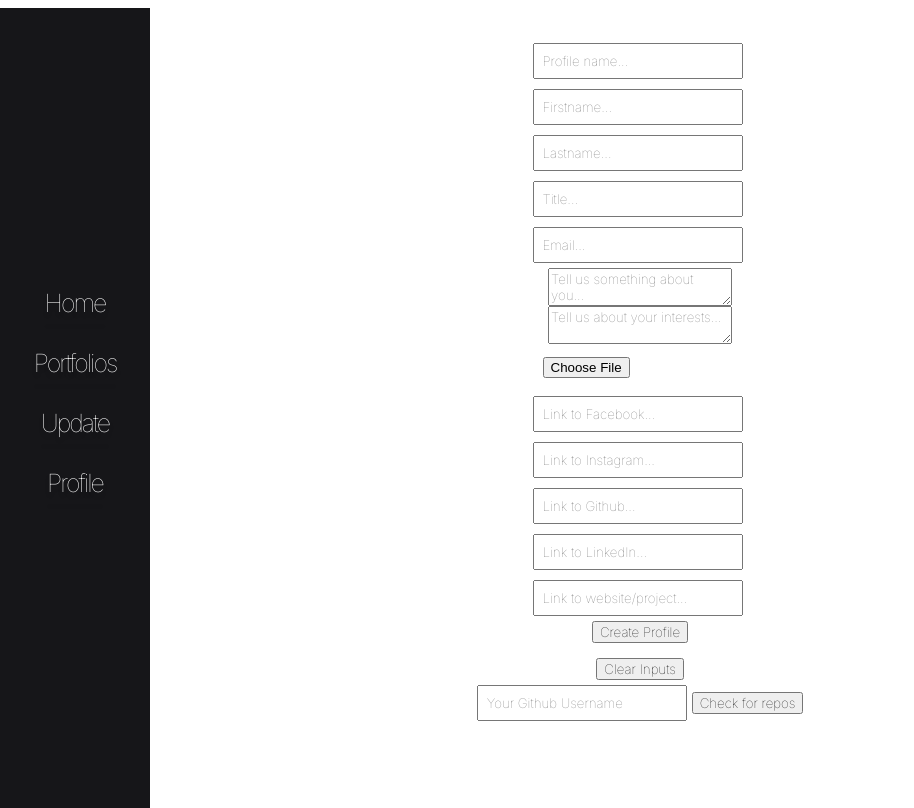
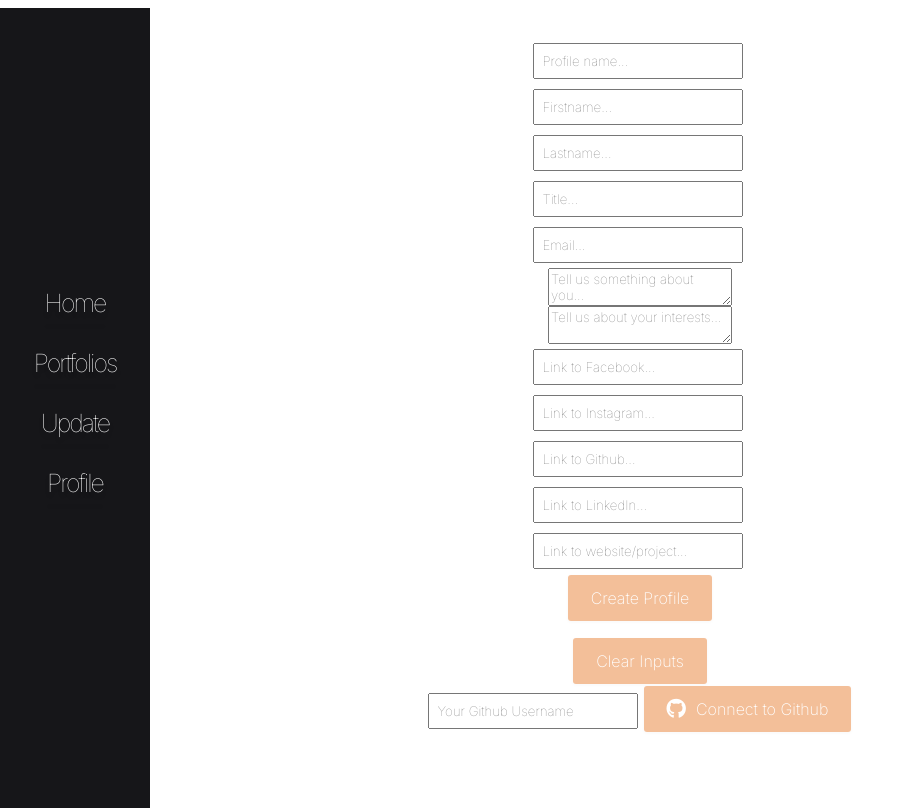
Before and after one commit to ChristopherHearne/Nuxt3-Project, a Nuxt app: page /update in a window 1280 px wide. Shown: the whole page, without its empty margins (0-914 px from the left). Built offline with nearby package versions, Linux system fonts and the light colour scheme.

Commit message:
Added button and oauth link for github authentication

```diff
--- a/components/FormSection.vue
+++ b/components/FormSection.vue
@@ -3,13 +3,13 @@
     <form @submit.prevent="handleSubmit" class="input-container">
       <div class="profile-name">
         <input
-          :class="{error: error.set}"
+          :class="{ error: error.set }"
           placeholder="Profile name..."
           type="text"
           v-model="profileInfo.profileName"
           required
         />
-        <div class="error-msg" v-if="error.set">{{error.message}}</div>
+        <div class="error-msg" v-if="error.set">{{ error.message }}</div>
       </div>
       <input
         placeholder="Firstname..."
@@ -31,7 +31,7 @@
         placeholder="Tell us about your interests..."
         v-model="profileInfo.interests"
       ></textarea>
-      <input placeholder="Avatar" type="file" @change="profileInfo.avatar" />
+      <!-- <input placeholder="Avatar" type="file" @change="profileInfo.avatar" /> -->
       <input
         placeholder="Link to Facebook..."
         type="url"
@@ -58,16 +58,38 @@
         v-model="profileInfo.website"
       />
       <button type="submit">Create Profile</button>
-      <div v-if="post.success" class="success-msg">{{post.message}}</div>
+      <div v-if="post.success" class="success-msg">{{ post.message }}</div>
     </form>
     <button @click="getProfiles">Clear Inputs</button>
     <div class="github-container">
       <input placeholder="Your Github Username" v-model="gitHubUser" />
-      <button @click="getRepos">Check for repos</button>
+      <button @click="getGithubURL(from)">
+        <i class="fa-brands fa-github"></i>
+        Connect to Github
+      </button>
       <div class="github-message"></div>
     </div>
   </div>
 </template>
+<script setup>
+const runTimeConfig = useRuntimeConfig();
+
+const from = "/";
+
+
+const getGithubURL = (from) => {
+  const rootURL = "https://github.com/login/oauth/authorize";
+  const options = {
+    client_id: runTimeConfig.public.GITHUB_OAUTH_CLIENT_ID,
+    redirect_uri: runTimeConfig.public.GITHUB_OAUTH_REDIRECT,
+    scope: "user:email",
+    state: from,
+  };
+
+  const qs = new URLSearchParams(options);
+  return window.location.assign(`${rootURL}?${qs.toString()}`);
+};
+</script>
 <script>
 export default {
   name: "Update",
@@ -79,12 +101,12 @@ export default {
       profiles: [],
       error: {
         set: false,
-        message: null
+        message: null,
       },
       post: {
         success: false,
         message: null,
-      }
+      },
     };
   },
   methods: {
@@ -99,22 +121,26 @@ export default {
       const response = await fetch("http://localhost:10157/api/Profile", {
         method: "POST",
         body: form_data,
-      }).catch(err => console.log(err));
+      }).catch((err) => console.log(err));
 
-      if(!response.ok){
-        const request = await response.json()
-        console.log(`Server responded with ${response.status}: ${request.Error[0]}`)
-        this.error.message = request.Error[0]
-        this.error.set = true
-        console.log(this.error)
-        return
+      if (!response.ok) {
+        const request = await response.json();
+        console.log(
+          `Server responded with ${response.status}: ${request.Error[0]}`
+        );
+        this.error.message = request.Error[0];
+        this.error.set = true;
+        console.log(this.error);
+        return;
       }
 
-      const results = await response.json()
-      console.log(`Success: User ${results.profileName} was created with a status of ${response.status}`)
-      this.post.success = true
-      this.post.message = `${results.profileName} was created and added to the database successfully`
-      return results
+      const results = await response.json();
+      console.log(
+        `Success: User ${results.profileName} was created with a status of ${response.status}`
+      );
+      this.post.success = true;
+      this.post.message = `${results.profileName} was created and added to the database successfully`;
+      return results;
     },
     async getRepos() {
       const response = await fetch(
@@ -130,7 +156,7 @@ export default {
       this.repos = results;
     },
     async getProfiles() {
-      const response = await fetch("http://localhost:10157/api/Profile")
+      const response = await fetch("http://localhost:10157/api/Profile");
       const results = await response.json();
       console.log(results);
     },
@@ -138,9 +164,6 @@ export default {
 };
 </script>
 <style scoped>
-*{
-  font-family: 'Inter', sans-serif;
-}
 .input-container {
   width: 50%;
   padding: 15px;
@@ -174,28 +197,73 @@ button {
   font-weight: 100;
 }
 
-button{
+button {
   cursor: pointer;
 }
 
-.error-msg{
+.error-msg {
   color: red;
   font-size: 15px;
   font-weight: 400;
 }
 
-.error{
+.error {
   border-color: red;
 }
 
-.profile-name{
+.profile-name {
   display: inline-block;
 }
 
-.success-msg{
+.success-msg {
   font-weight: 100;
   font-size: 1.5em;
   color: lightgreen;
   margin: 0 auto;
 }
+
+/* CSS */
+button {
+  align-items: center;
+  background-clip: padding-box;
+  background-color: #f3bf99;
+  border: 1px solid transparent;
+  border-radius: 0.25rem;
+  box-shadow: rgba(0, 0, 0, 0.02) 0 1px 3px 0;
+  box-sizing: border-box;
+  color: #fff;
+  cursor: pointer;
+  display: inline-flex;
+  font-size: 16px;
+  font-weight: 200;
+  justify-content: center;
+  line-height: 1.25;
+  margin: 0;
+  min-height: 3rem;
+  padding: calc(0.875rem - 1px) calc(1.5rem - 1px);
+  position: relative;
+  text-decoration: none;
+  transition: all 250ms;
+  user-select: none;
+  -webkit-user-select: none;
+  touch-action: manipulation;
+  vertical-align: baseline;
+  width: auto;
+}
+
+button:hover,
+button:focus {
+  background-color: #f3bf99;
+  box-shadow: rgba(0, 0, 0, 0.1) 0 4px 12px;
+}
+
+button:hover {
+  transform: translateY(-1px);
+}
+
+button:active {
+  background-color: #c85000;
+  box-shadow: rgba(0, 0, 0, 0.06) 0 2px 4px;
+  transform: translateY(0);
+}
 </style>
--- a/components/InfoSection.vue
+++ b/components/InfoSection.vue
@@ -1,7 +1,7 @@
 <template lang="">
   <div class="info--container">
       <div class="info--text">
-          <img :src="profile.avatar" class="info--image"/>
+          <!-- <img :src="profile.avatar" class="info--image"/> -->
           <h2 class="info--header">{{`${profile.firstName} ${profile.lastName}`}}</h2>
           <h4 class="info--jobtitle">{{profile.title}}</h4>
           <span class="info--website">{{profile.website}}</span>
--- a/nuxt.config.ts
+++ b/nuxt.config.ts
@@ -7,7 +7,12 @@ export default defineNuxtConfig({
 	  ],
 
 	  runtimeConfig: {
-		AUTH_TOKEN_KEY: process.env.AUTH_TOKEN
+		public: {
+			AUTH_TOKEN_KEY: process.env.AUTH_TOKEN,
+			GITHUB_OAUTH_CLIENT_ID: process.env.GITHUB_OAUTH_CLIENT_ID,
+			GITHUB_OAUTH_SECRET: process.env.GITHUB_OAUTH_SECRET,
+			GITHUB_OAUTH_REDIRECT: process.env.GITHUB_OAUTH_REDIRECT_URI,
+		}
 	  },
 	  // Auto import components: https://go.nuxtjs.dev/config-components
 	  components: true,
--- a/pages/profile.vue
+++ b/pages/profile.vue
@@ -27,12 +27,13 @@ const popEndpoint = async (url) => {
   return results
 }
 
-const id = 2;
+const id = 61;
 
 const { data: profile } = await useFetch(
   `http://localhost:10157/api/profile/${id}`
 ); // Figure out proxy for Nuxt3
 
+console.log(runTimeConfig.GITHUB_OAUTH_CLIENT_ID)
 const { data: gitHubRepos} = await useFetch(
   "https://api.github.com/users/ChristopherHearne/repos", {
     headers: {
```
Also changed, not shown: pages/update.vue (line endings or trailing spaces).
